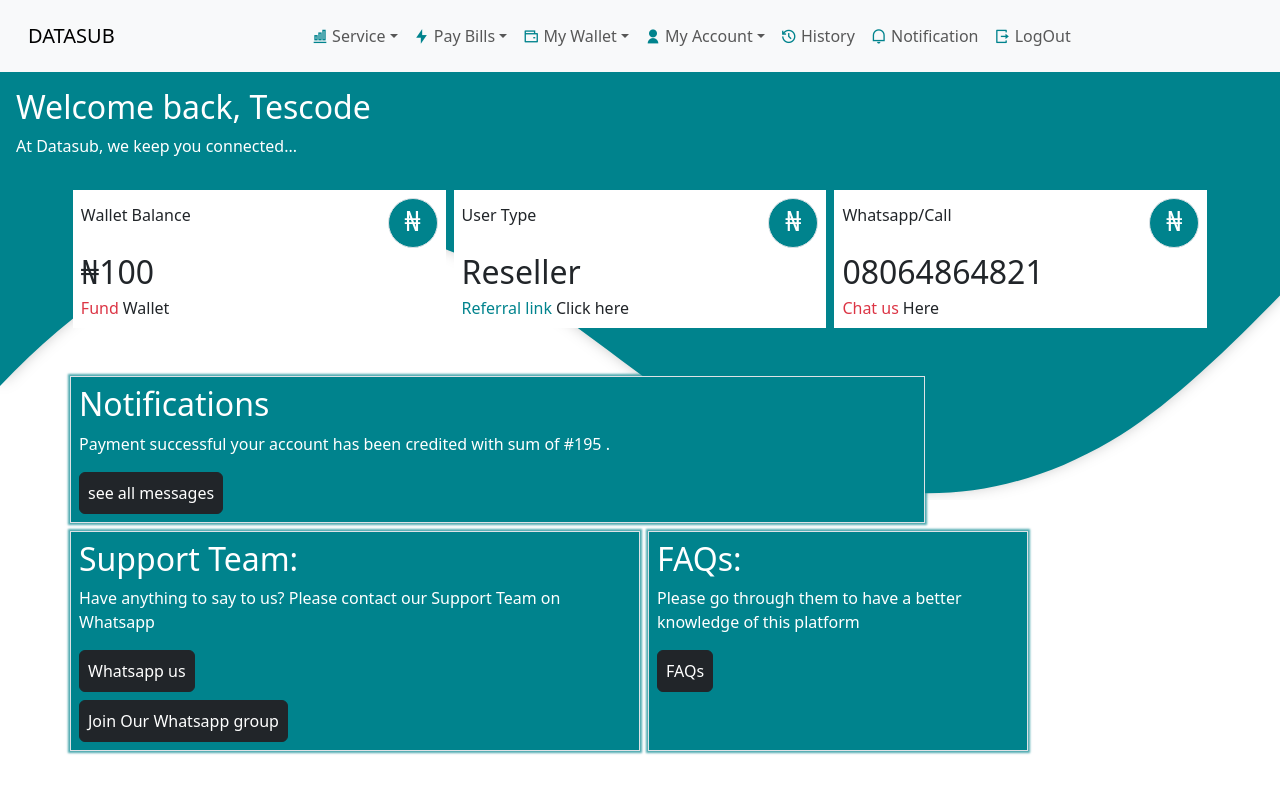
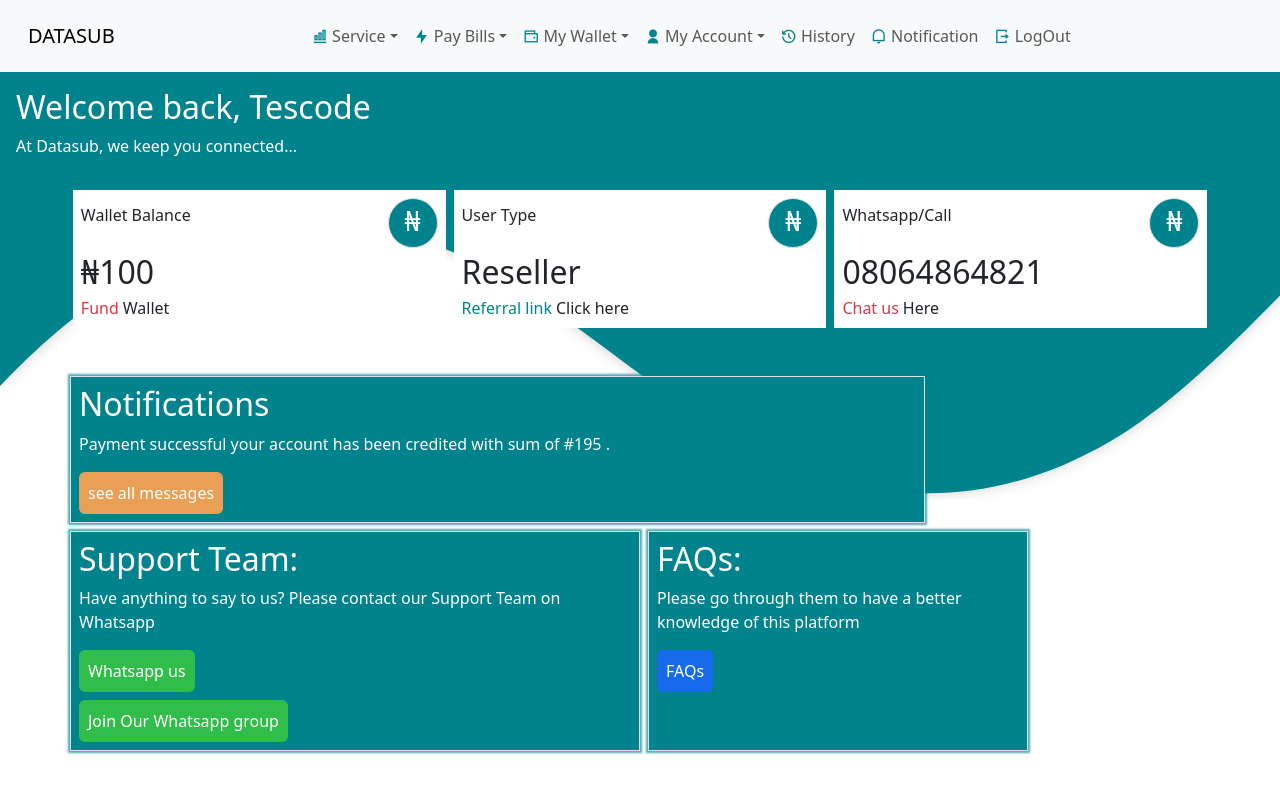
Before and after one commit to devtescode/Front_end_datasite, a React (Vite) app: page /dashboard in a window 1280 px wide. Shown: the top 794 px of the page. Built offline with nearby package versions, Linux system fonts and the light colour scheme.

Commit message:
update dashboard color and bg-color

```diff
--- a/src/components/Dashboardpage/Dashboard.jsx
+++ b/src/components/Dashboardpage/Dashboard.jsx
@@ -206,8 +206,8 @@
                     <div class="col-11 col-md-9 border p-2" style={{ backgroundColor: "#00838d", color: "#00848db0", boxShadow: "0px 0px 2px 2px" }}>
                         <h2 className='text-white'>Notifications</h2>
                         <p className='text-white'>Payment successful your account has been credited with sum of #195 .</p>
-                        <button className='btn btn-dark p-2'
-
+                        <button className='btn p-2 text-white'
+                        style={{backgroundColor:"#EA9F57"}}
                         >see all messages</button>
                     </div>
 
@@ -216,10 +216,10 @@
                         <p className='text-white'>Have anything to say to us? Please contact our Support Team on Whatsapp</p>
                         <div className=''>
                         <div>
-                            <button className='btn btn-dark p-2'>Whatsapp us</button>
+                            <button className='btn p-2 text-white' style={{backgroundColor:"#30BD49"}}>Whatsapp us</button>
                         </div>
                         <div>
-                            <button className='btn btn-dark p-2 mt-2'>Join Our Whatsapp group</button>
+                            <button className='btn p-2 mt-2 text-white' style={{backgroundColor:"#30BD49"}}>Join Our Whatsapp group</button>
                         </div>
                         </div>
                     </div>
@@ -229,8 +229,8 @@
                         <p className='text-white'>
                             Please go through them to have a better knowledge of this platform
                         </p>
-                        <button className='btn btn-dark p-2'
-
+                        <button className='btn p-2 text-white'
+                        style={{backgroundColor:"#176AEA"}}
                         >FAQs</button>
                     </div>
                 </div>
```
